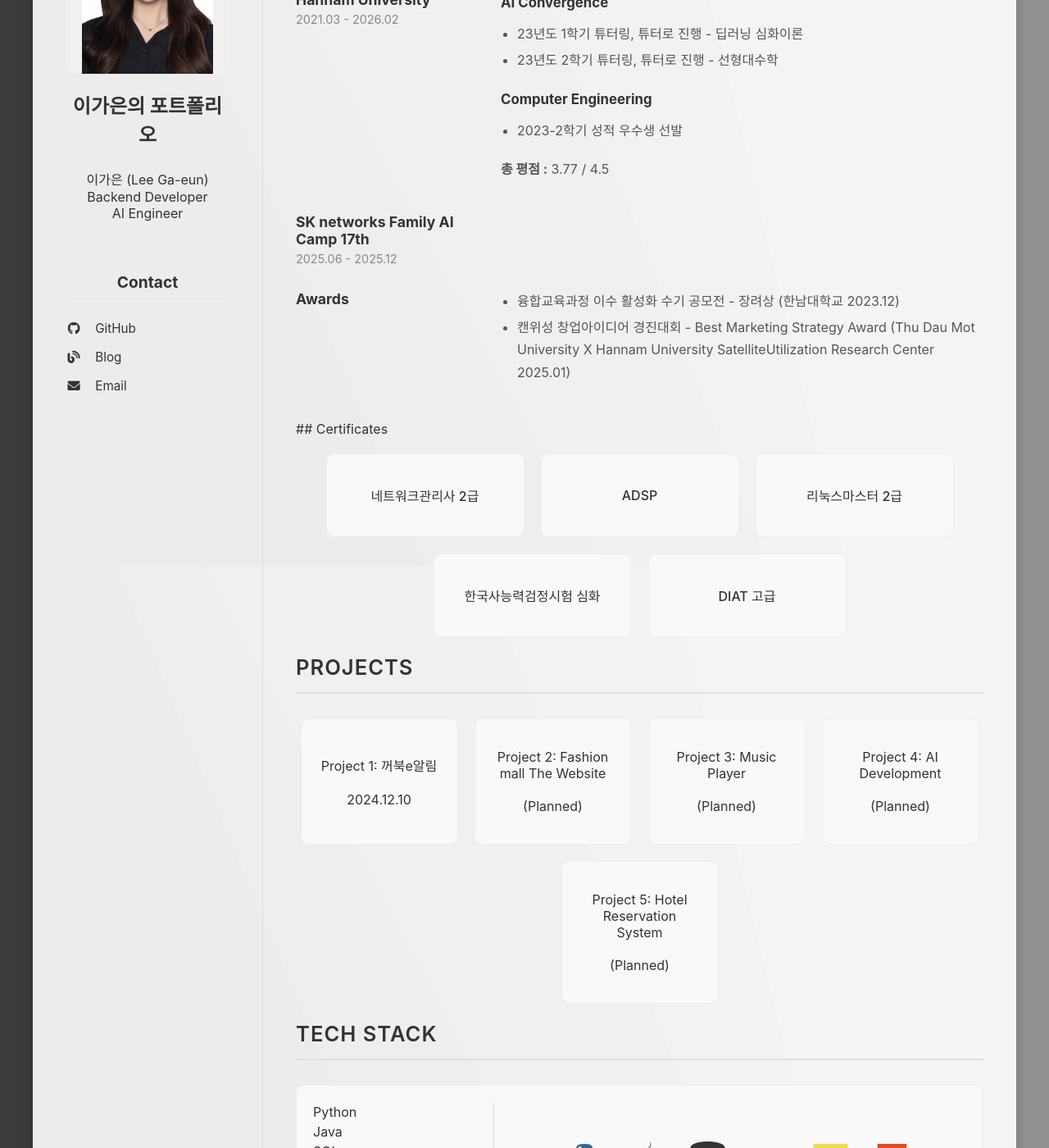
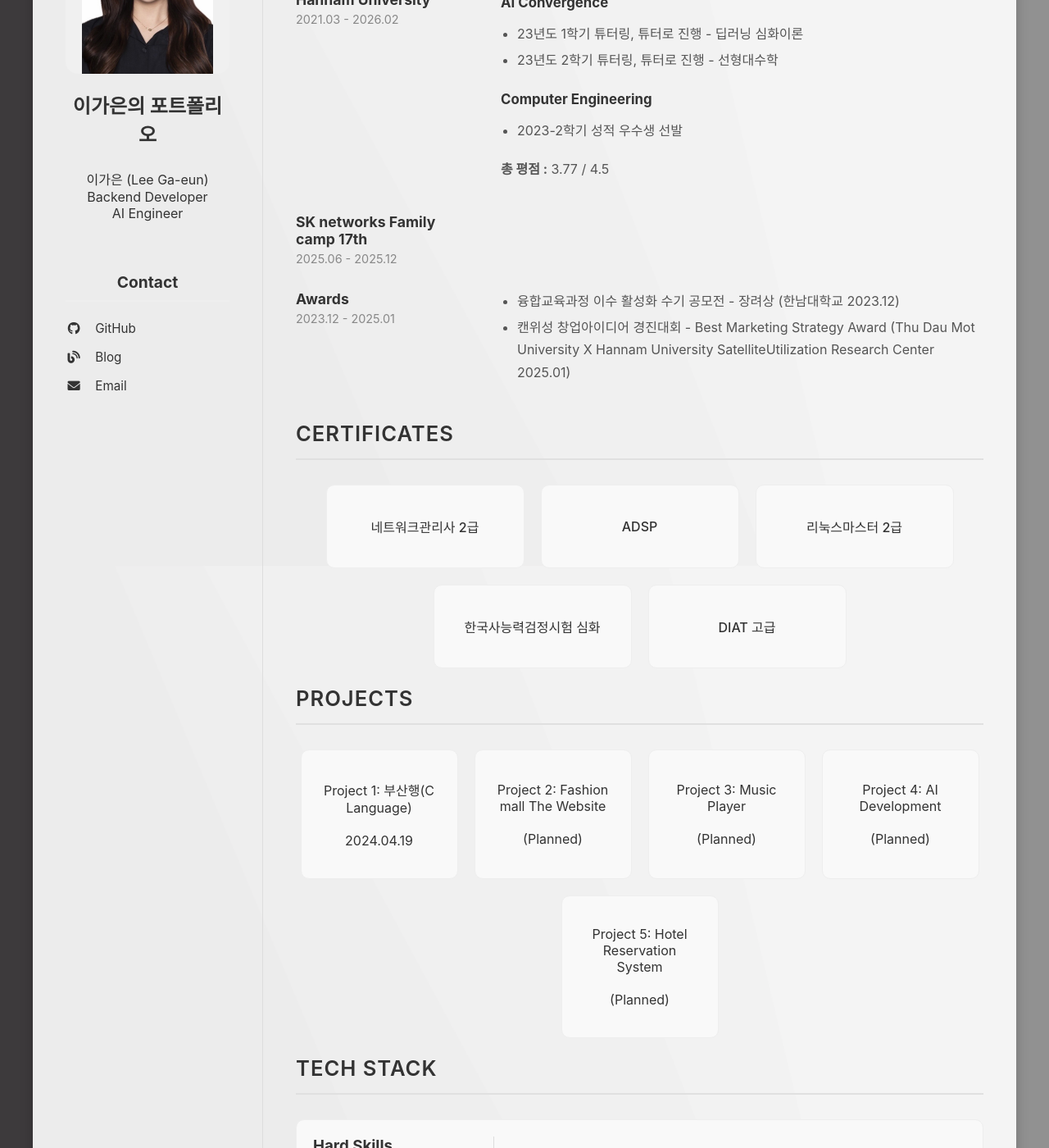
Before and after one commit to Leegaeune/Leegaeune.github.io, a Jekyll site: the page built from index.md, in a window 1280 px wide and 1400 px high, scrolled down 210 px. Shown: the whole window at 82% size. Built offline with Jekyll 4.4.1, drawn with Linux system fonts in a browser that asks for light colours; some of the changed text lies outside the part shown.

Commit message:
Update index.md

```diff
--- a/index.md
+++ b/index.md
@@ -3,8 +3,7 @@ layout: default
 title: Home
 ---
 
-## Education & Awards
-
+<h2 class="section-title">Experience & Awards</h2>
 <section class="experience-section">
 
   <!-- Hannam University 섹션 -->
@@ -34,7 +33,7 @@ title: Home
   <!-- SK networks 섹션 -->
   <div class="experience-entry">
     <div class="experience-left">
-      <h3>SK networks Family AI Camp 17th</h3>
+      <h3>SK networks Family camp 17th</h3>
       <p>2025.06 - 2025.12</p>
     </div>
     <div class="experience-right">
@@ -46,6 +45,7 @@ title: Home
   <div class="experience-entry">
       <div class="experience-left">
         <h3>Awards</h3>
+        <p>2023.12 - 2025.01</p>
       </div>
       <div class="experience-right">
         <ul>
@@ -55,8 +55,9 @@ title: Home
       </div>
   </div>
 
-## Certificates
+</section>
 
+<h2 class="section-title">Certificates</h2>
 <div class="certificates-list">
   <div><p>네트워크관리사 2급</p></div>
   <div><p>ADSP</p></div>
@@ -65,13 +66,10 @@ title: Home
   <div><p>DIAT 고급</p></div>
 </div>
 
-
-</section>
-## Projects
-
+<h2 class="section-title">Projects</h2>
 <div class="projects-list">
     <div>
-        <p>Project 1: 꺼북e알림<br><br>2024.12.10</p>
+        <p>Project 1: 부산행(C Language)<br><br>2024.04.19</p>
     </div>
     <div>
         <p>Project 2: Fashion mall The Website<br><br>(Planned)</p>
@@ -87,10 +85,10 @@ title: Home
     </div>
 </div>
 
-## Tech Stack
-
+<h2 class="section-title">Tech Stack</h2>
 <div class="tech-stack-container">
   <div class="tech-stack-text">
+    <h3>Hard Skills</h3>
     <ul>
       <li>Python</li>
       <li>Java</li>
@@ -109,6 +107,7 @@ title: Home
     <div class="logo-item html5"><i class="fab fa-html5"></i></div>
   </div>
 </div>
+
 
 
 ## About
```
